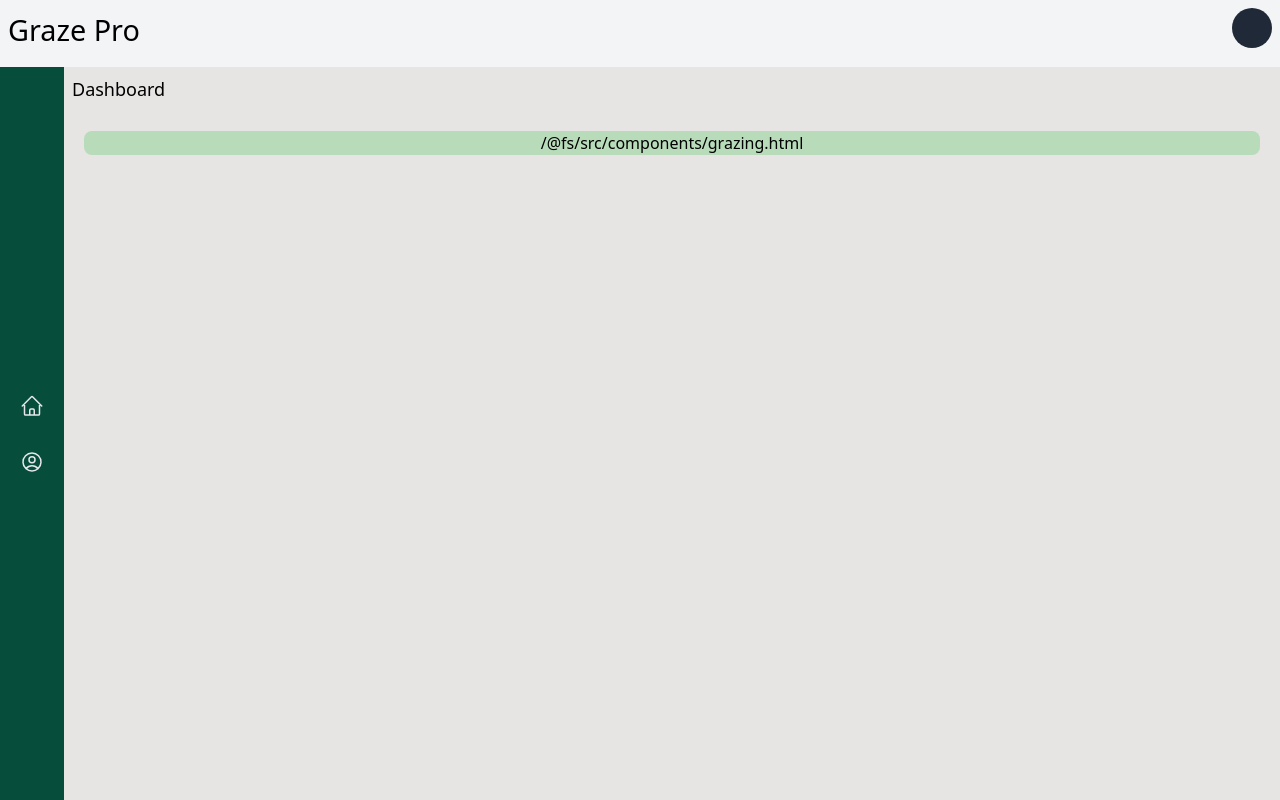
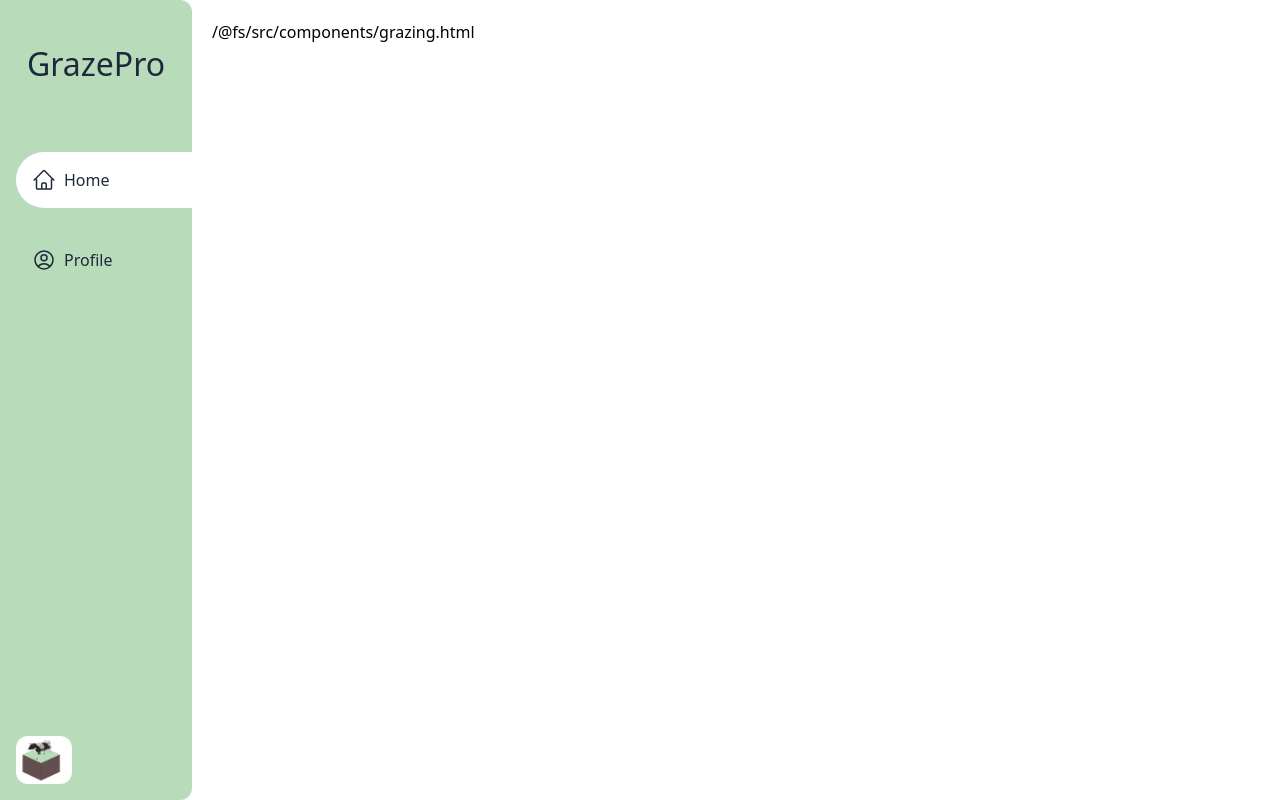
Before and after one commit to sarah-gu/graze-pro, a Next.js app: page /dashboard in a window 1280 px wide. Built offline with nearby package versions, Linux system fonts and the light colour scheme.

Commit message:
sidebar style changes

```diff
--- a/convex.json
+++ b/convex.json
@@ -1,7 +1,7 @@
 {
-  "project": "graze",
-  "team": "js06283",
-  "prodUrl": "https://opulent-pigeon-600.convex.cloud",
+  "project": "graze-pro-22e04",
+  "team": "sarah-gu",
+  "prodUrl": "https://jaded-donkey-749.convex.cloud",
   "functions": "convex/",
   "authInfo": []
 }
--- a/src/components/Body.tsx
+++ b/src/components/Body.tsx
@@ -4,11 +4,10 @@ import { Sidebar } from "./Sidebar";
 
 export const Body = () => {
     return (
-        <div className="bg-gray-100 w-screen h-screen flex flex-col">
+        <div className="w-screen h-screen flex flex-row">
+            <Sidebar />
 
-            <Header />
-            <div className="flex flex-row flex-grow">
-                <Sidebar />
+            <div className="flex flex-col z-10">
                 <Display />
             </div>
         </div>
--- a/src/components/Display.tsx
+++ b/src/components/Display.tsx
@@ -2,8 +2,7 @@ import { Simulation } from "./Simulation";
 
 export const Display = () => {
     return (
-        <div className = "flex flex-col flex-grow bg-stone-200">
-            <div className="p-2 text-lg">Dashboard</div>
+        <div className = "flex flex-col flex-grow">
             <Simulation />
         </div>
     );
--- a/src/components/Header.tsx
+++ b/src/components/Header.tsx
@@ -1,8 +1,18 @@
+import Image from "next/image";
+import { Home } from "../icons/Home";
+import { Profile } from "../icons/Profile";
 export const Header = () => {
     return (
-        <div className="flex flex-row justify-center align-center">
-            <h1 className="text-left flex-grow p-2">Graze Pro</h1>
-            <div className="h-10 w-10 rounded-full bg-gray-800 m-2"></div>
+        <div className="flex flex-row justify-between items-center bg-green-300 h-32">
+            <div className="flex flex-row p-3">
+
+            </div>
+            <div className="flex flex-row bg-white rounded-lg items-center gap-4 px-4 mr-4">
+                <div className="h-10 w-10">   <Home /> </div>
+                <div className="h-10 w-10">   <Profile /> </div>
+                <div className="h-10 w-10 rounded-full bg-gray-500 m-2"></div>
+                <div>Welcome</div>
+            </div>
         </div>
     );
 }
--- a/src/components/Sidebar.tsx
+++ b/src/components/Sidebar.tsx
@@ -1,11 +1,26 @@
 import { Home } from "../icons/Home";
 import { Profile } from "../icons/Profile";
+import Image from "next/image";
 
 export const Sidebar = () => {
     return (
-        <div className="flex flex-col gap-8 w-16 text-gray-200 bg-emerald-900 justify-center items-center">
-            <div><Home /> </div>
-            <div><Profile /> </div>
+        <div className="flex flex-col w-48 text-slate-800 bg-green-300 p-4 rounded-r-xl justify-between ">
+            <div className="flex flex-col gap-6 ">
+                <h1 className="text-[32px] pt-6 pb-8">GrazePro</h1>
+
+                <div className="flex flex-row gap-2 bg-white p-4 w-64 rounded-full">
+                    <div className="w-6 h-6"><Home /></div>
+                    <span>Home</span>
+                </div>
+                <div className="flex flex-row gap-2 p-4 ">
+                    <div className="w-6 h-6"><Profile /></div>
+                    <span>Profile</span>
+                </div>
+            </div>
+
+            <div className="bg-white rounded-xl w-14 h-50 relative">
+                <Image src="/images/small.png" width="50" height="50" alt="logo"/>
+           </div>
         </div>
     );
 }
--- a/src/components/Simulation.tsx
+++ b/src/components/Simulation.tsx
@@ -2,6 +2,6 @@ import grazing from "./grazing.html";
 
 export const Simulation = () => {
     return (
-        <div className="centered bg-green-300 rounded-lg m-5" dangerouslySetInnerHTML= { {__html: grazing } }/>
+        <div className="centered rounded-lg m-5" dangerouslySetInnerHTML= { {__html: grazing } }/>
     );
 }
--- a/src/icons/Home.tsx
+++ b/src/icons/Home.tsx
@@ -1,6 +1,6 @@
 export const Home = () => {
     return(
-        <svg xmlns="http://www.w3.org/2000/svg" fill="none" viewBox="0 0 24 24" stroke-width="1.5" stroke="currentColor" className="w-6 h-6">
+        <svg xmlns="http://www.w3.org/2000/svg" fill="none" viewBox="0 0 24 24" stroke-width="1.5" stroke="currentColor" className="w-full h-full">
             <path stroke-linecap="round" stroke-linejoin="round" d="M2.25 12l8.954-8.955c.44-.439 1.152-.439 1.591 0L21.75 12M4.5 9.75v10.125c0 .621.504 1.125 1.125 1.125H9.75v-4.875c0-.621.504-1.125 1.125-1.125h2.25c.621 0 1.125.504 1.125 1.125V21h4.125c.621 0 1.125-.504 1.125-1.125V9.75M8.25 21h8.25" />
         </svg>
 
--- a/src/icons/Profile.tsx
+++ b/src/icons/Profile.tsx
@@ -1,6 +1,6 @@
 export const Profile = () => {
     return (
-        <svg xmlns="http://www.w3.org/2000/svg" fill="none" viewBox="0 0 24 24" stroke-width="1.5" stroke="currentColor" className="w-6 h-6">
+        <svg xmlns="http://www.w3.org/2000/svg" fill="none" viewBox="0 0 24 24" stroke-width="1.5" stroke="currentColor" className="w-full h-full">
             <path stroke-linecap="round" stroke-linejoin="round" d="M17.982 18.725A7.488 7.488 0 0012 15.75a7.488 7.488 0 00-5.982 2.975m11.963 0a9 9 0 10-11.963 0m11.963 0A8.966 8.966 0 0112 21a8.966 8.966 0 01-5.982-2.275M15 9.75a3 3 0 11-6 0 3 3 0 016 0z" />
         </svg>
 
```
Also changed, not shown: public/images/small.png (added), 1 other file (tests, documents, lock files or other folders).
